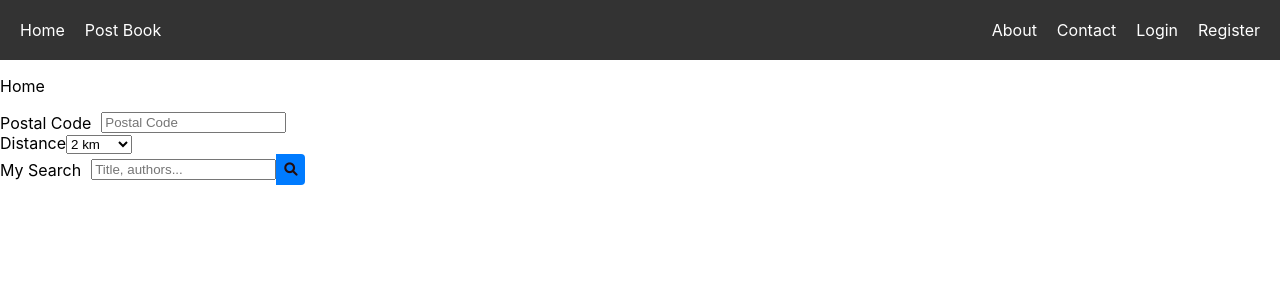
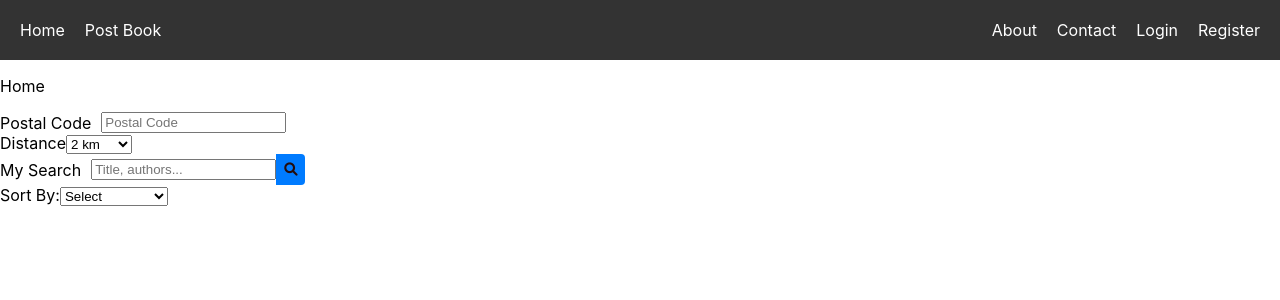
Before and after one commit to djeehem/boonjar, a React (Create React App) app in the folder client/: page / in a window 1280 px wide. Shown: the top 300 px of the page. Built offline with nearby package versions, Linux system fonts and the light colour scheme.

Commit message:
Filter Books results by price and by distance

```diff
--- a/client/src/pages/Home/Home.js
+++ b/client/src/pages/Home/Home.js
@@ -8,7 +8,7 @@ const Home = () => {
   const [postalCode, setPostalCode] = useState('');
   const [postalCodeError, setPostalCodeError] = useState(false);  // track whether the postal code input has an error.
   const [selectedDistance, setSelectedDistance] = useState(''); // State for selected distance
-
+  const [selectedSort, setSelectedSort] = useState('');         // State for the selected sort option
 
   useEffect(() => {
     // retrieve the postal code from the local storage
@@ -51,6 +51,91 @@ const Home = () => {
     setPostalCodeError(false); // Reset postalCodeError when the value changes
   };
 
+  const handleSortChange = (sortOption) => {
+
+    setSelectedSort(sortOption);
+
+    console.log('********* handleSortChange() sort option = ', sortOption);
+
+      // Trigger a new search based on the selected sort option
+      switch (sortOption) {
+        case 'price-lowest':
+        case 'price-highest':
+          if (searchResults) {
+            fetchBooksByPrice(sortOption);
+          }
+          break;
+        case 'nearest':
+          fetchBooksByNearest();
+          break;
+        default:
+          // Handle default case or do nothing
+          break;
+      }
+
+
+
+    // setSelectedSort(() => {
+    //   console.log('********* handleSortChange() sort option = ', sortOption);
+
+
+
+    //   return sortOption;
+    //});
+  };
+
+
+
+  const fetchBooksByPrice = async (sortOption) => {
+    try {
+
+      console.log(`********* fetchBooksByPrice sort option = ${sortOption}`);
+
+      if (!sortOption) {
+        return;
+      }
+
+      const sortedBooksByPrice = [...searchResults.data].sort((bookA, bookB) => {
+        // Convert prices to numbers for comparison
+        const priceA = parseFloat(bookA.price);
+        const priceB = parseFloat(bookB.price);
+
+        // Compare prices based on the sorting order
+        return sortOption === 'price-highest' ? priceB - priceA : priceA - priceB;
+      });
+
+      // Update the search results with the sorted books
+      setSearchResults({ data: sortedBooksByPrice });
+    } catch (error) {
+      console.error('Error fetching books by price:', error);
+    }
+  };
+
+
+
+  const fetchBooksByNearest = async () => {
+    try {
+      // Assuming searchResults is an array of books
+      const sortedBooksByNearest = [...searchResults.data].sort((bookA, bookB) => {
+        // Assuming the books have a 'distance' property calculated earlier
+        const distanceA = bookA.distance || 0; // Default to 0 if distance is undefined
+        const distanceB = bookB.distance || 0;
+
+        // Compare distances
+        return distanceA - distanceB;
+      });
+
+      // Update the state with the sorted books by nearest
+      setSearchResults({ data: sortedBooksByNearest });
+
+      // Perform any other actions if needed
+      console.log('Books sorted by nearest distance:', sortedBooksByNearest);
+    } catch (error) {
+      console.error('Error fetching books by nearest distance:', error);
+    }
+  };
+
+
   const searchBooks = async () => {
     try {
       // Clear previous search results
@@ -90,6 +175,7 @@ const Home = () => {
 
     // Set search results in the state
     setSearchResults(response.data);
+
     } catch (error) {
       console.error('Error sending search request:', error);
     }
@@ -164,6 +250,22 @@ const Home = () => {
         <p>Data Count: {searchResults.count}</p>
       )}
 
+      {/* Filter for sorting */}
+      <div>
+        <label>
+          Sort By:
+          <select
+            value={selectedSort}
+            onChange={(e) => handleSortChange(e.target.value)}
+          >
+            <option value="">Select</option>
+            <option value="price-lowest">Price (lowest)</option>
+            <option value="price-highest">Price (highest)</option>
+            <option value="nearest">Nearest</option>
+          </select>
+        </label>
+      </div>
+
       {/* Display search results */}
       {searchResults && (
         <div id="search-results">
```
